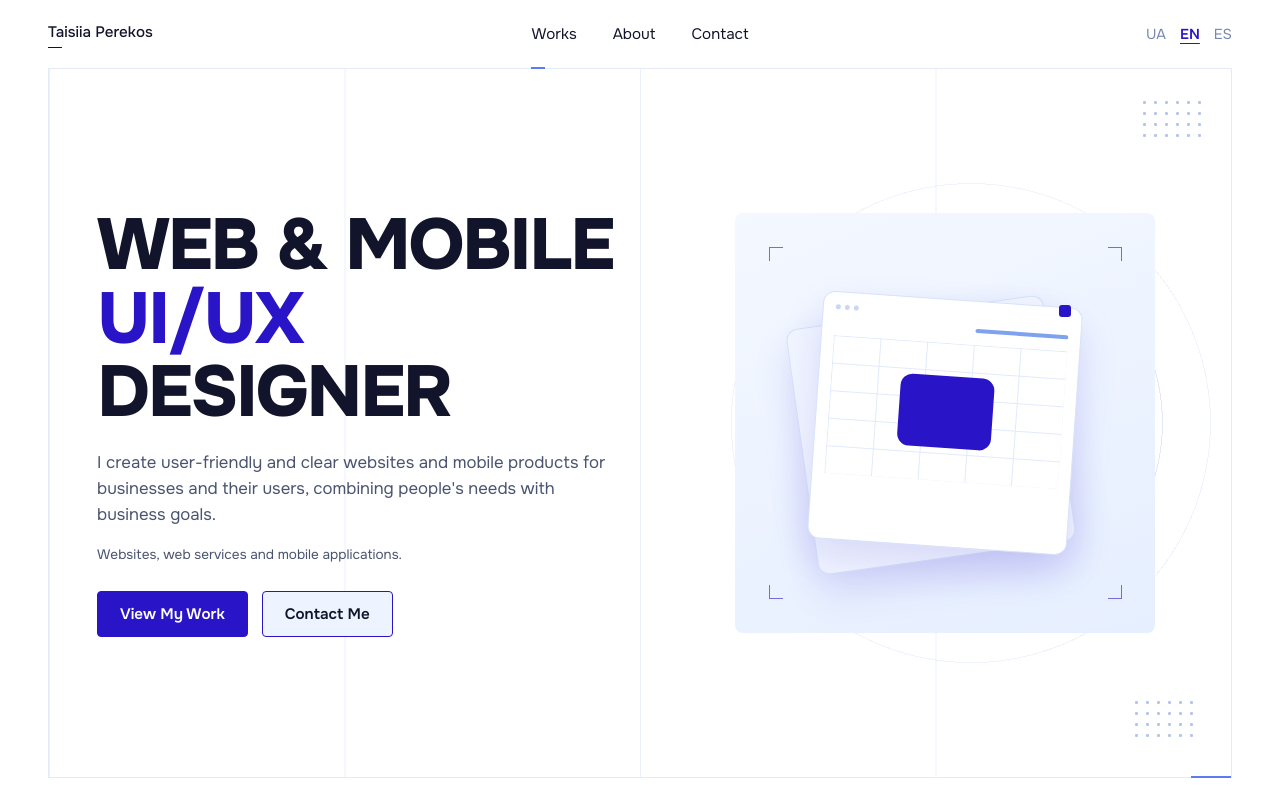
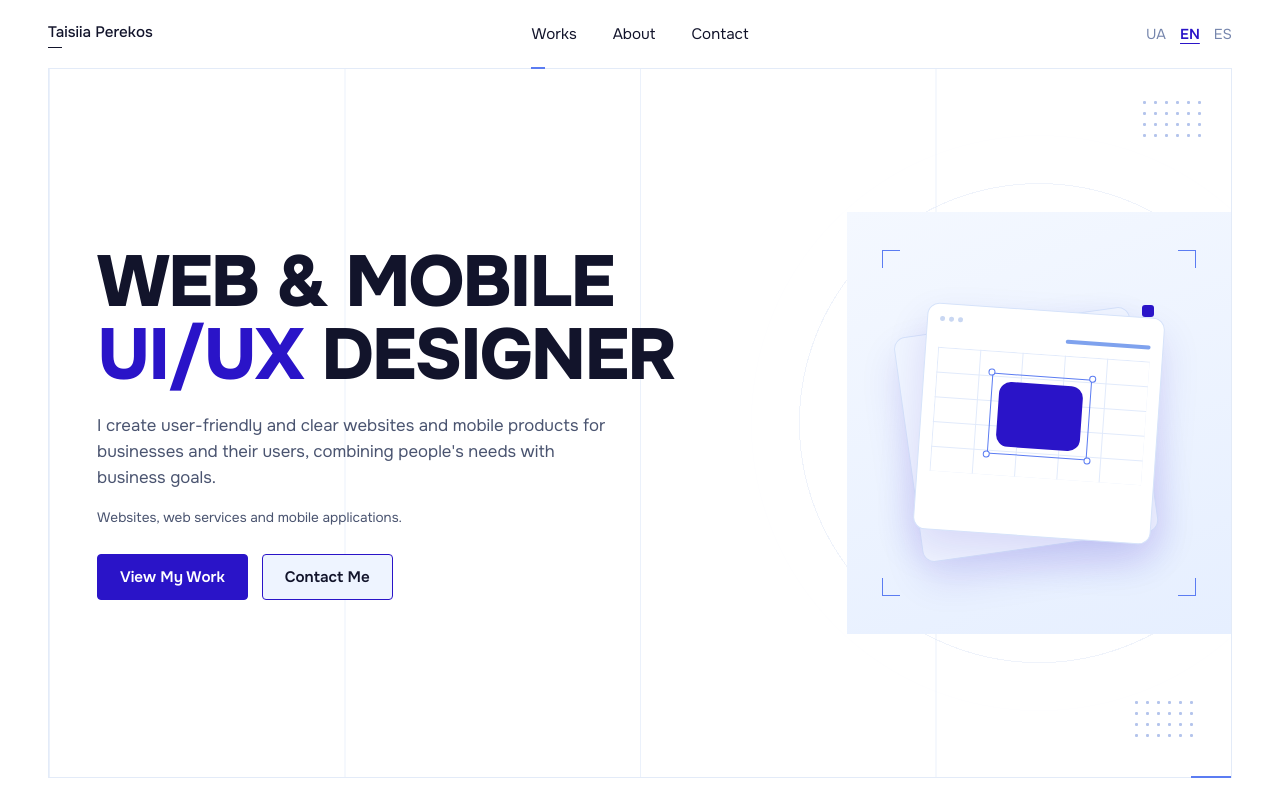
Before and after one commit to perekos98-dev/taisiia-perekos-portfolio, a plain HTML site: page index.html in a window 1280 px wide. Drawn offline with Linux system fonts and the light colour scheme.

Commit message:
Pin illustration panel to frame edge; add blue corner brackets and selection handles
Co-Authored-By: Claude Sonnet 5.5 <noreply@anthropic.com>

```diff
--- a/index.html
+++ b/index.html
@@ -56,7 +56,7 @@
           <div class="card card-front">
             <div class="bar"><i></i><i></i><i></i></div>
             <div class="line"></div>
-            <div class="grid"><div class="tile"></div></div>
+            <div class="grid"><div class="tile"><i></i><i></i><i></i><i></i></div></div>
           </div>
           <span class="dot"></span>
         </div>
--- a/styles.css
+++ b/styles.css
@@ -52,11 +52,12 @@ a:focus-visible { outline: 2px solid var(--accent); outline-offset: 3px; }
 /* hero */
 .hero {
   display: grid;
-  grid-template-columns: minmax(0, 1.15fr) minmax(0, 1fr);
+  --stage: clamp(300px, 30vw, 420px);
+  grid-template-columns: minmax(0, 1fr) var(--stage);
   align-items: center;
   gap: clamp(24px, 5vw, 64px);
   min-height: calc(100vh - 90px);
-  padding: clamp(24px, 5vw, 64px) clamp(16px, 4vw, 48px);
+  padding: clamp(24px, 5vw, 64px) 0 clamp(24px, 5vw, 64px) clamp(16px, 4vw, 48px);
   margin: 0 clamp(16px, 4vw, 48px) 32px;
   border: 1px solid var(--line);
 }
@@ -69,7 +70,7 @@ a:focus-visible { outline: 2px solid var(--accent); outline-offset: 3px; }
   background: linear-gradient(90deg, #ebf1fb 1px, transparent 1px) 0 0 / 25% 100%;
 }
 .rings {
-  position: absolute; right: 22%; top: 50%; width: clamp(420px, 46vw, 700px); aspect-ratio: 1;
+  position: absolute; right: calc(var(--stage) / 2); top: 50%; width: clamp(420px, 46vw, 700px); aspect-ratio: 1;
   transform: translate(50%, -50%); border-radius: 50%;
   background: repeating-radial-gradient(circle, transparent 0 47px, #d3def5 47px 48px);
   -webkit-mask-image: radial-gradient(circle, #000 35%, transparent 70%);
@@ -111,15 +112,15 @@ h1 .accent { color: var(--accent); }
 /* placeholder visual (CSS-drawn 3D mockup) */
 .visual { margin: 0; text-align: center; }
 .stage {
-  position: relative; aspect-ratio: 1 / 1; max-width: 420px; margin: 0 auto;
+  position: relative; aspect-ratio: 10 / 11; width: 100%; margin: 0;
   background: linear-gradient(160deg, #f4f8ff, #e6efff);
-  border-radius: 8px; display: grid; place-items: center;
+  border-radius: 0; display: grid; place-items: center;
 }
-.corner { position: absolute; width: 14px; height: 14px; border: 1px solid var(--accent); opacity: 0.6; }
-.tl { top: 8%; left: 8%; border-right: 0; border-bottom: 0; }
-.tr { top: 8%; right: 8%; border-left: 0; border-bottom: 0; }
-.bl { bottom: 8%; left: 8%; border-right: 0; border-top: 0; }
-.br { bottom: 8%; right: 8%; border-left: 0; border-top: 0; }
+.corner { position: absolute; width: 18px; height: 18px; border: 1.5px solid var(--accent-light); }
+.tl { top: 9%; left: 9%; border-right: 0; border-bottom: 0; }
+.tr { top: 9%; right: 9%; border-left: 0; border-bottom: 0; }
+.bl { bottom: 9%; left: 9%; border-right: 0; border-top: 0; }
+.br { bottom: 9%; right: 9%; border-left: 0; border-top: 0; }
 .card {
   position: absolute; width: 62%; aspect-ratio: 1.05 / 1; border-radius: 12px;
   background: #fff; border: 1px solid #d6e3fa;
@@ -137,13 +138,21 @@ h1 .accent { color: var(--accent); }
     linear-gradient(90deg, #e1eafb 1px, transparent 1px) 0 0 / 20% 100%;
 }
 .tile { position: absolute; inset: 24% 30%; background: var(--accent); border-radius: 12px; }
+.tile::before { content: ""; position: absolute; inset: -8px; border: 1px solid var(--accent-light); border-radius: 3px; }
+.tile i { position: absolute; width: 7px; height: 7px; background: #fff; border: 1.5px solid var(--accent-light); border-radius: 50%; }
+.tile i:nth-child(1) { top: -12px; left: -12px; }
+.tile i:nth-child(2) { top: -12px; right: -12px; }
+.tile i:nth-child(3) { bottom: -12px; left: -12px; }
+.tile i:nth-child(4) { bottom: -12px; right: -12px; }
 .dot { position: absolute; top: 22%; right: 20%; width: 12px; height: 12px; background: var(--accent); border-radius: 3px; }
 
 /* responsive */
 @media (max-width: 800px) {
   .site-header { grid-template-columns: 1fr auto; }
   .nav { grid-column: 1 / -1; grid-row: 2; }
-  .hero { grid-template-columns: minmax(0, 1fr); min-height: 0; }
+  .hero { grid-template-columns: minmax(0, 1fr); min-height: 0; padding-right: 0; }
+  .stage { max-width: 420px; margin-left: auto; }
+  .rings { right: 0; }
 }
 @media (prefers-reduced-motion: reduce) {
   html { scroll-behavior: auto; }
```
